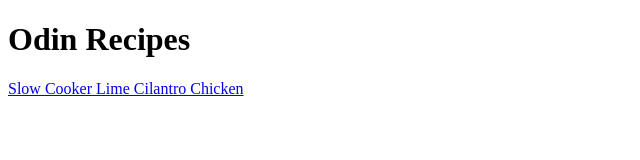
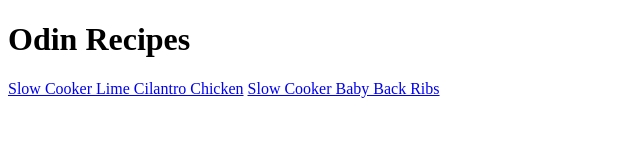
Before and after one commit to MarshallGitHub97/odin-recipes, a plain HTML site: page index.html in a window 1280 px wide. Shown: the whole page, without its empty margins (0-640 px from the left). Drawn offline with Linux system fonts and the light colour scheme.

```diff
--- a/index.html
+++ b/index.html
@@ -8,5 +8,6 @@
 <body>
     <h1>Odin Recipes</h1>
     <a href="./page/chicken.html">Slow Cooker Lime Cilantro Chicken</a>
+    <a href="./page/ribs.html">Slow Cooker Baby Back Ribs</a>
 </body>
 </html>
```
Also changed, not shown: 1 other file.
